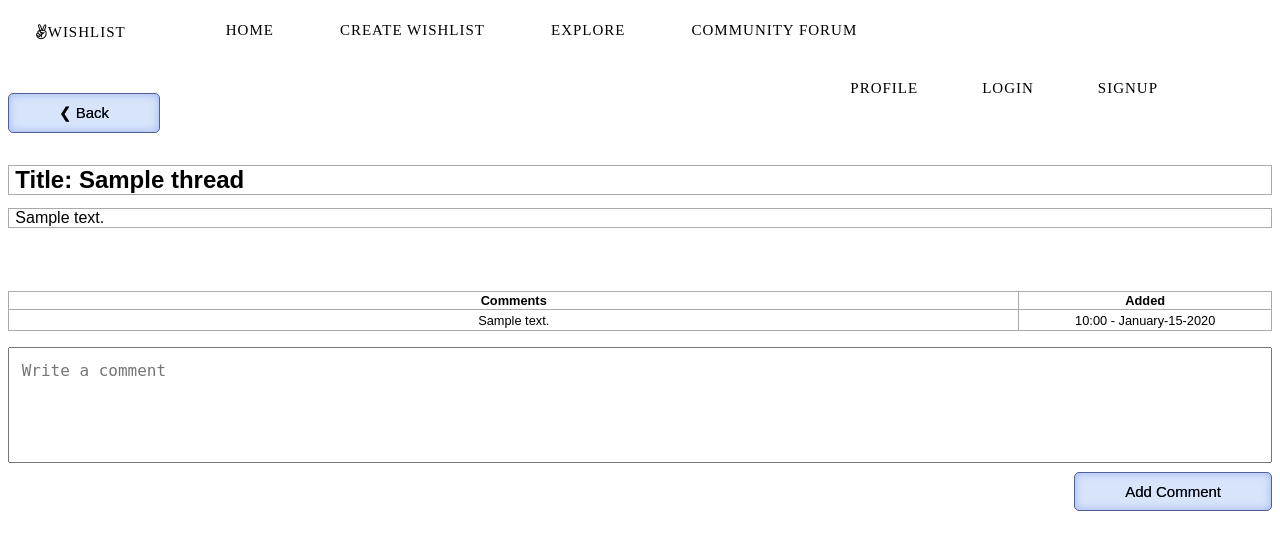
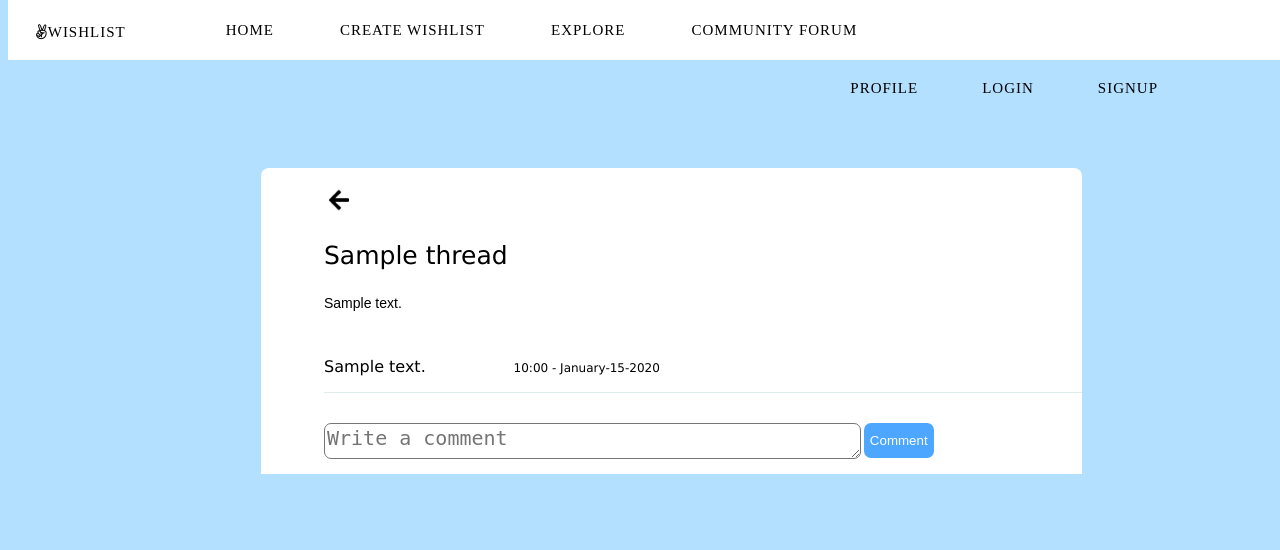
Before and after one commit to WebDesignHMA/Elysian-Wishlist, a Flask app: page /view/1 in a window 1280 px wide. Shown: the top 550 px of the page. Run offline with Flask 2, Linux system fonts and the light colour scheme; tables that the repository leaves empty hold one stand-in row (values such as "Sample post").

Commit message:
Revamp Thread Comments Forum

```diff
--- /dev/null
+++ b/elysian_wishlist/static/styles/view.css
@@ -0,0 +1,78 @@
+body {
+  background-color:#b3e0ff;
+}
+.Thread-Comments-Container {
+  margin-top: 100px;
+  width: 60%;
+  margin-left: 20%;
+  font-family: Verdana, sans-serif;
+  padding-left: 5%;
+  height: 100%;
+  background-color: white;
+  border-top-left-radius: 8px;
+  border-top-right-radius: 8px;
+  border: none;
+}
+
+.Thread-Title {
+  font-weight: 550;
+  font-size: 25px;
+}
+
+.Thread-Content {
+  font-weight: 300;
+  font-size: 14px;
+  font-family: Arial, Helvetica, sans-serif;
+  margin-bottom: 30px;
+}
+
+.Create-Comment-Form {
+  display: flex;
+  flex-direction: row;
+  margin-top: 30px;
+}
+
+.Comment-Content {
+  width: 70%;
+}
+
+.Comment-Container {
+  display: flex;
+  flex-direction: row;
+  border-bottom: 0.5px solid #e0ebeb;
+}
+
+.Single-Comment-Content {
+  font-size: 20px;
+  width: 70%;
+  height: 30px;
+  border-radius: 7px;
+}
+
+.Date-Added {
+  font-size: 12px;
+  font-weight: 100;
+  position: relative;
+  right: 45%;
+  top: 8px;
+}
+
+.Post-Comment-Button {
+  height: 35px;
+  border-radius: 7px;
+  color: white;
+  background-color:#4da6ff;
+  border: none;
+  margin-left: 3px;
+}
+
+.Back-Icon {
+  width: 30px;
+  height:auto;
+  margin-top: 20px;
+  margin-bottom: 0;
+}
+
+:hover.Back-Icon {
+  background-color: #e0e0eb;
+}
--- a/elysian_wishlist/templates/view.html
+++ b/elysian_wishlist/templates/view.html
@@ -2,38 +2,39 @@
 
 {% block head %}
 <title>{{ thread.title }}</title>
+<link rel="stylesheet" type="text/css" href="{{ url_for('static',filename='styles/view.css') }}">
 {% endblock %}
 
 {% block body %}
-<div class="content">
-  <a href="/forum" class= "button" id="backbutton">❮ Back</a>
-  <h4 class="threadtitle">Title: {{ thread.title }}</h4>
-  <div class="threadcontent">
+<div class="Thread-Comments-Container">
+  <a href="/forum" class="Back-Button"><img class="Back-Icon" src="../static/images/backIcon.png" /></a>
+  <p class="Thread-Title">{{ thread.title }}</p>
+  <div class="Thread-Content">
     {{ thread.content }}
   </div>
   {% if comment|length < 1 %}
-    <h4 class="commentText">There are no comments yet. Be the first to comment!</h4>
+    <h4 class="Comment-Text">No comments yet.</h4>
 
   {% else %}
-    <div class="comments">
+    <div class="Thread-Comments">
       <table>
-        <tr>
-          <th width="80%">Comments</th>
+        <!-- <tr>
+          <th>Comments</th>
           <th>Added</th>
-        </tr>
+        </tr> -->
         {% for comment in comment %}
-          <tr>
-            <td>{{ comment.content }}</td>
-            <td>{{ comment.date_created.strftime('%H:%M - %B-%d-%Y') }}</td>
-          </tr>
+          <div class="Comment-Container">
+              <p class="Comment-Content">{{ comment.content }}</p>
+              <p class="Date-Added">{{ comment.date_created.strftime('%H:%M - %B-%d-%Y') }}</p>
+          </div>
         {% endfor %}
       </table>
     </div>
   {% endif %}
 
-  <form action="/view/{{thread.id}}" method="POST">
-    <textarea type="text" name="content" id="commentcontent" placeholder="Write a comment"></textarea><br>
-    <input type="submit" id="commentsubmit" value="Add Comment" class="button">
+  <form class="Create-Comment-Form" action="/view/{{thread.id}}" method="POST">
+    <textarea type="text" name="content" class="Single-Comment-Content" placeholder="Write a comment"></textarea><br>
+    <input type="submit" value="Comment" class="Post-Comment-Button">
   </form>
 </div>
 
```
Also changed, not shown: elysian_wishlist/static/images/backIcon.png (added).
